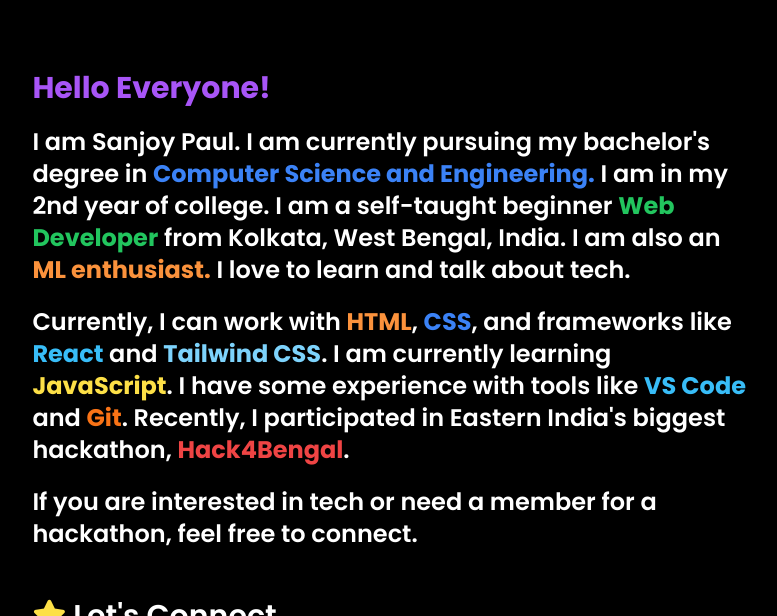
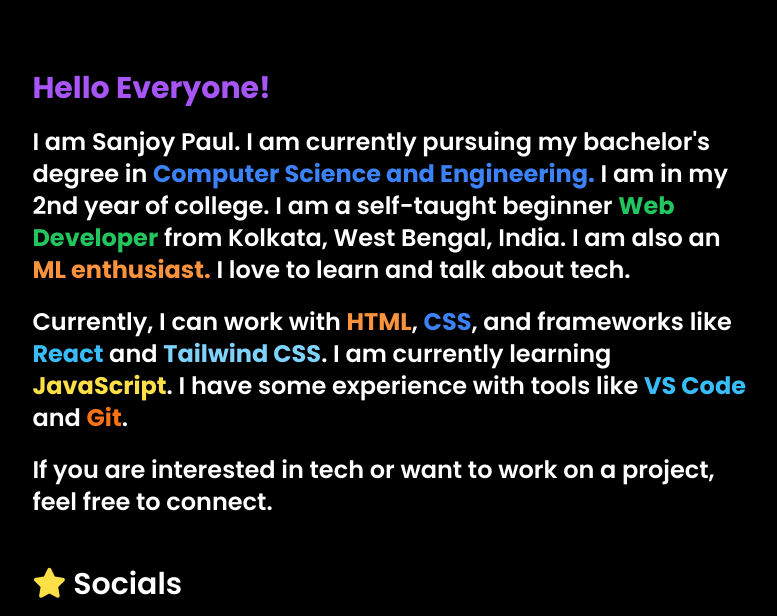
Before and after one commit to SANJOY-PAUL-0981/MyPortfolio, a website built with Vite: page index.html in a window 1280 px wide. Shown: the part 2870-3486 px from the top of the page, without its empty margins (247-1024 px from the left). Built offline with nearby package versions, Linux system fonts and the light colour scheme.

Commit message:
last commit of 2024

```diff
--- a/index.html
+++ b/index.html
@@ -382,18 +382,14 @@
                         CSS</b>. I am currently
                     learning <b class="text-yellow-300 font-bold">JavaScript</b>. I have some experience with tools like
                     <b class="text-sky-400 font-bold">VS Code</b> and <b class="text-orange-500 font-bold">Git</b>.
-                    Recently, I
-                    participated in Eastern India's biggest hackathon, <b
-                        class="text-red-500 font-bold">Hack4Bengal</b>.
                 </p>
                 <p>
-                    If you are interested in tech or need a member for a hackathon, feel free to connect.
+                    If you are interested in tech or want to work on a project, feel free to connect.
                 </p>
             </div>
             <div>
                 <p class="mt-10 mb-5 text-3xl font-semibold max-sm:text-2xl"><i
-                        class="fa-solid fa-star text-yellow-300"></i> Let's
-                    Connect</p>
+                        class="fa-solid fa-star text-yellow-300"></i> Socials</p>
                 <div class="text-3xl flex gap-6 max-sm:text-2xl max-sm:gap-3 max-sm:ml-8">
                     <a href="https://github.com/SANJOY-PAUL-0981" target="_blank"><i
                             class="fa-brands fa-github duration-200 hover:-translate-y-2 cursor-pointer"></i></a>
```
